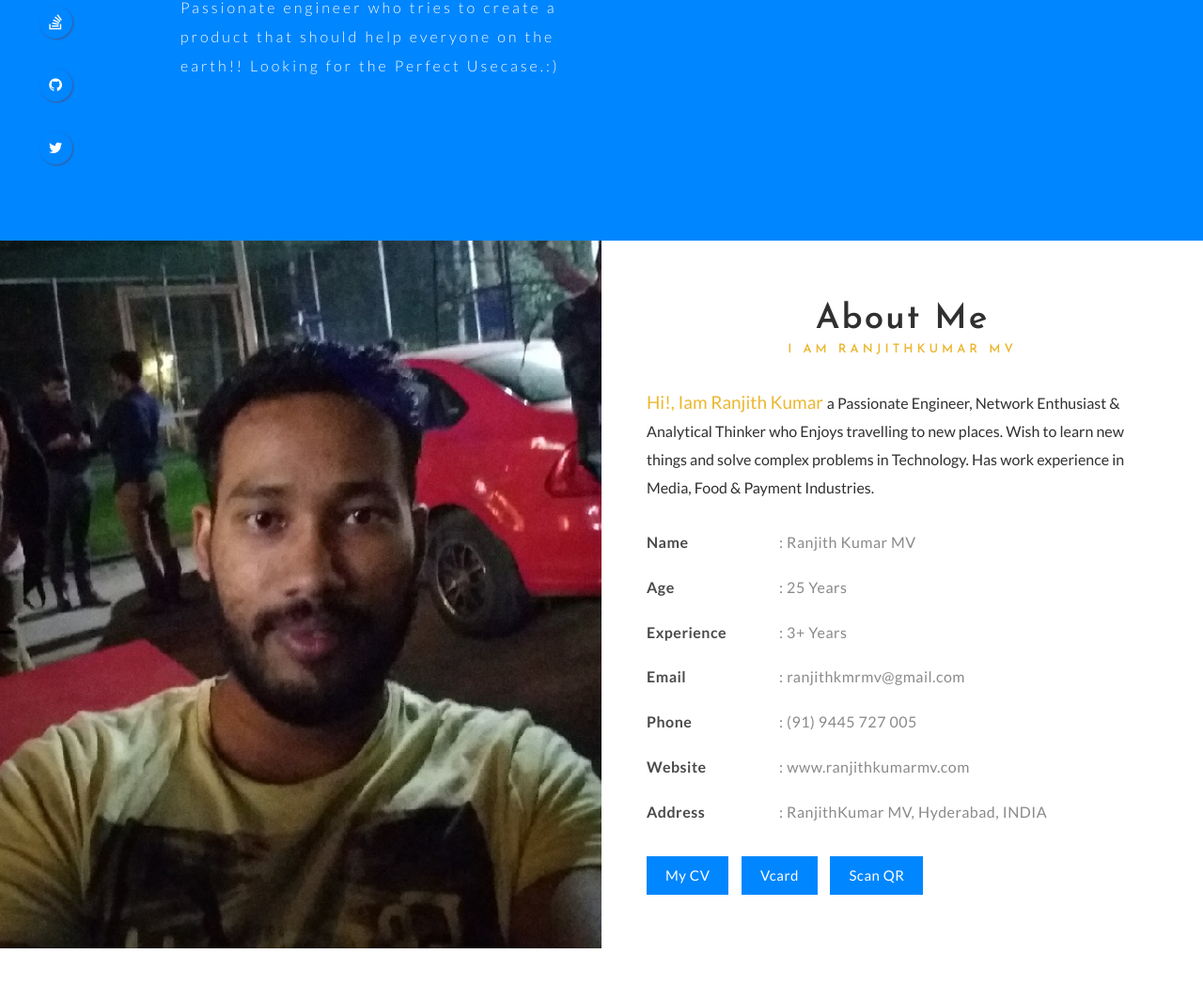
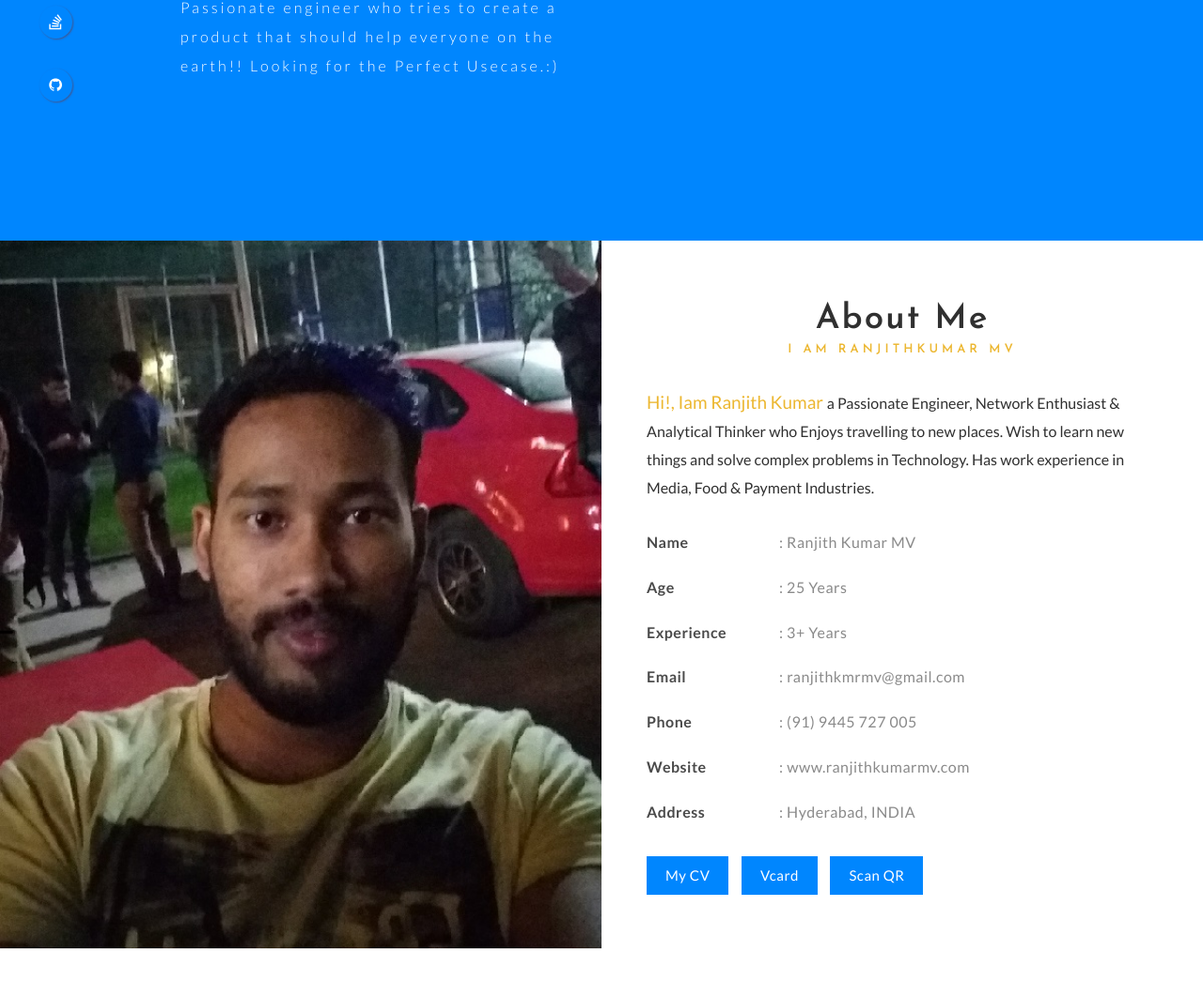
Before and after one commit to ranjithkumarmv/ranjithkumarmv.github.io, a plain HTML site: page index.html in a window 1280 px wide. Shown: the part 344-1392 px from the top of the page at 94% size. Drawn offline with Linux system fonts and the light colour scheme; some packages are replaced by stand-ins of ours.

Commit message:
removed twitter and updated address

```diff
--- a/index.html
+++ b/index.html
@@ -69,7 +69,6 @@
 					<li><a href="https://in.linkedin.com/in/ranjithkumarmv" class="wthree_linkedin"><i class="fa fa-linkedin" aria-hidden="true"></i></a></li>
 					<li><a href="https://stackoverflow.com/story/ranjithkumarmv" class="wthree_stack-overflow"><i class="fa fa-stack-overflow" aria-hidden="true"></i></a></li>
 					<li><a href="https://github.com/ranjithkumarmv" class="wthree_github "><i class="fa fa-github " aria-hidden="true"></i></a></li>
-					<li><a href="https://twitter.com/ranjithkmrmv" class="wthree_twitter"><i class="fa fa-twitter" aria-hidden="true"></i></a></li>
 				</ul>
 			</div>
 			<div class="banner-image-w3layouts">
@@ -92,7 +91,7 @@
 				<li><span>Email</span>: <a href="mailto:ranjithkmrmv@gmail.com">ranjithkmrmv@gmail.com</a></li>
 				<li><span>Phone</span>: (91) 9445 727 005</li>
 				<li><span>Website</span>: <a href="#">www.ranjithkumarmv.com</a></li>
-				<li><span>Address</span>: RanjithKumar MV, Hyderabad, INDIA</li>
+				<li><span>Address</span>: Hyderabad, INDIA</li>
 				<li><a href="docs/RanjithKumarMV.pdf" target="_blank" class="botton-w3ls">My CV</a>
 				<a href="docs/RanjithKumarMV.vcf" class="botton-w3ls">Vcard</a>
 					<a href="#small-dialog" class="play-icon popup-with-zoom-anim botton-w3ls">Scan QR</a>
```
